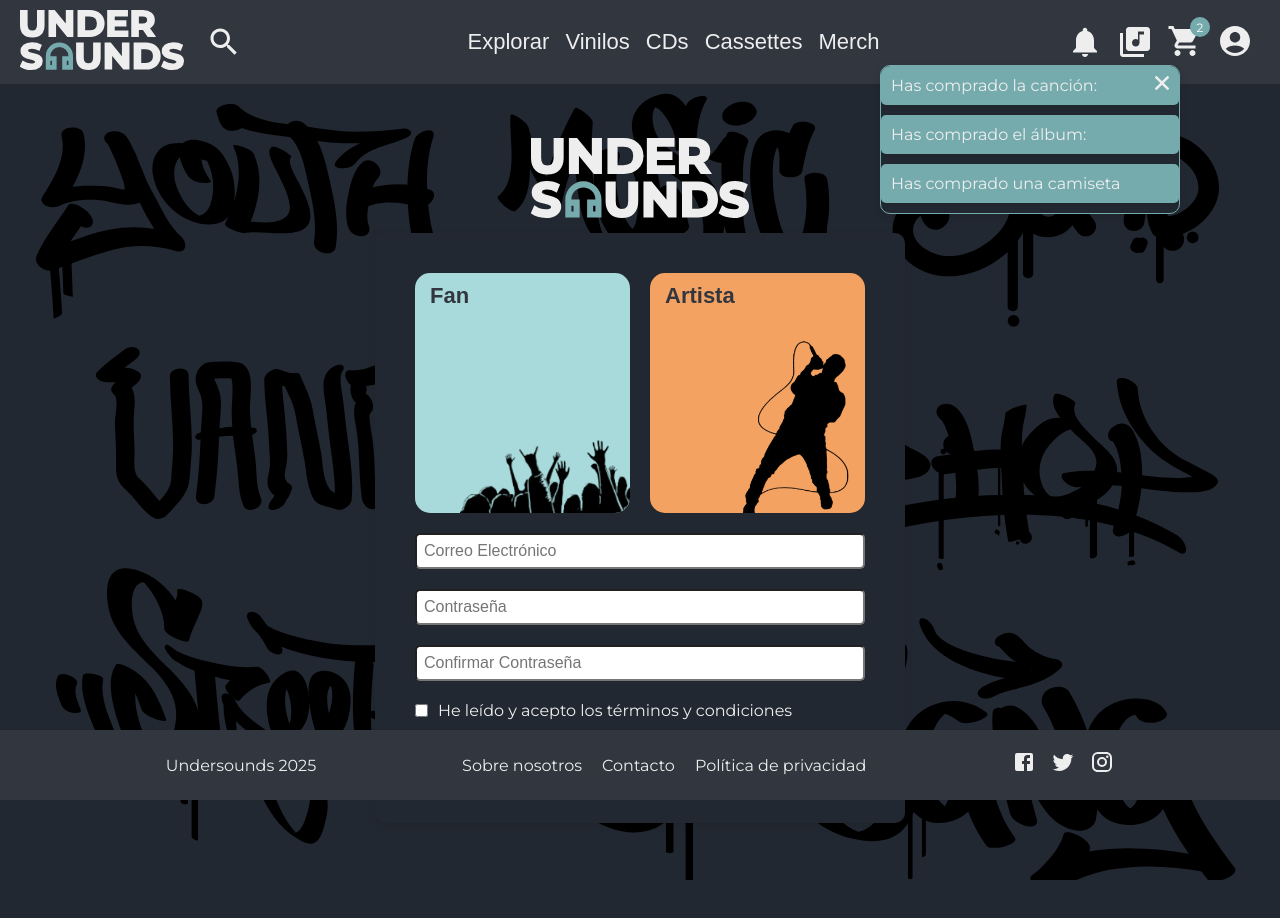
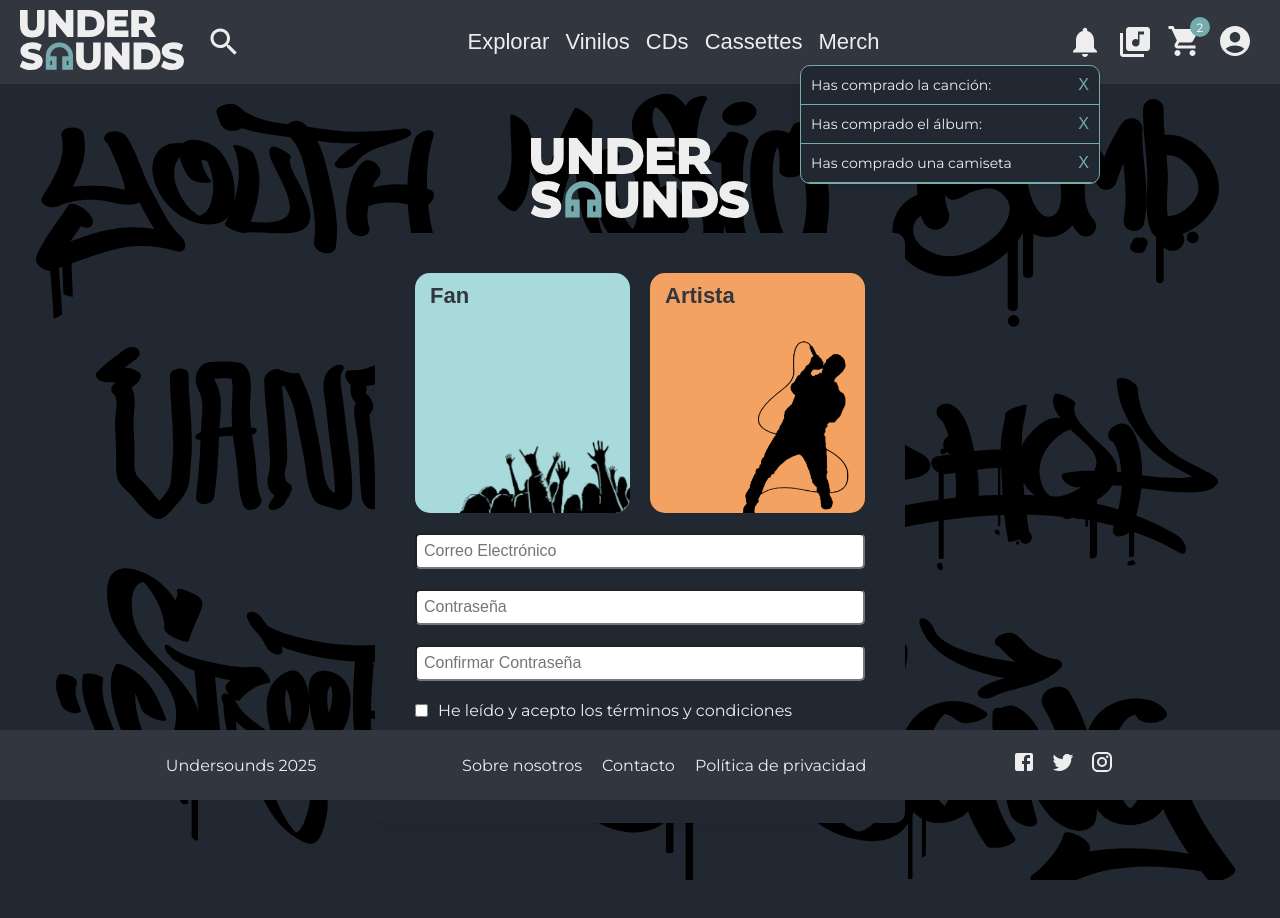
Before and after one commit to abenitezm/undersounds, a Next.js app: page /signup in a window 1280 px wide. Both pictures are taken after a click on the icon 1084 px from the left and 42 px from the top of the page. Shown: the top 918 px of the page. Built offline with nearby package versions, Linux system fonts and the light colour scheme.

Commit message:
Arreglado las notificaciones y el signup

```diff
--- a/src/app/components/DesplegableNoti.tsx
+++ b/src/app/components/DesplegableNoti.tsx
@@ -1,12 +1,11 @@
 'use client';
 import styled from "styled-components";
 import colors from "../colors";
-import Notificación from "./Notificación";
 
 const DropdownContainer = styled.div<{ $isVisible: boolean }>`
     position: absolute;
     top: 65px;
-    right: 100px;
+    right: 180px;
     background-color: ${colors.background};
     border: 1px solid ${colors.primary};
     border-radius: 10px;
@@ -18,6 +17,30 @@ const DropdownContainer = styled.div<{ $isVisible: boolean }>`
     display: ${props => (props.$isVisible ? 'block' : 'none')};
 `;
 
+const NotificaciónContainer = styled.div`
+    display: flex;
+    justify-content: space-between;
+    align-items: center;
+    padding: 10px;
+    border-bottom: 1px solid ${colors.primary};
+`;
+
+const Message = styled.span`
+    color: ${colors.secondary};
+    font-size: 14px;
+`;
+
+const CloseButton = styled.button`
+    background: none;
+    border: none;
+    color: ${colors.primary};
+    font-size: 16px;
+    cursor: pointer;
+
+    &:hover {
+        color: ${colors.secondary};
+    }
+`;
 type NotificacionesDropdownProps = {
     visible: boolean;
     notificaciones: { id: number; message: string }[];
@@ -27,13 +50,18 @@ type NotificacionesDropdownProps = {
 export default function NotificacionesDropdown({ visible, notificaciones, onClose }: NotificacionesDropdownProps) {
     return (
         <DropdownContainer $isVisible={visible}>
-            {notificaciones.map(notificación => (
-                <Notificación
-                    key={notificación.id}
-                    message={notificación.message}
-                    onClose={() => onClose(notificación.id)}
-                />
-            ))}
+            {notificaciones.length > 0 ? (
+                notificaciones.map((notificación) => (
+                    <NotificaciónContainer key={notificación.id}>
+                        <Message>{notificación.message}</Message>
+                        <CloseButton onClick={() => onClose(notificación.id)}>X</CloseButton>
+                    </NotificaciónContainer>
+                ))
+            ) : (
+                <NotificaciónContainer>
+                    <Message>No hay notificaciones</Message>
+                </NotificaciónContainer>
+            )}
         </DropdownContainer>
     );
 }
--- /dev/null
+++ b/src/app/components/ElegirUsu.tsx
@@ -0,0 +1,77 @@
+"use client";
+import React from "react";
+import styled from "styled-components";
+import colors from "../colors";
+import Link from "next/link";
+
+interface ElegirUsuProps {
+  title: string;
+  imageSrc: string;
+  bgColor: string;
+  onClick: () => void; // Add the onClick property
+}
+
+const Button = styled.button`
+  background-color: ${(props) => props.color || colors.secondary};
+  width: 215px;
+  height: 240px;
+  border-radius: 15px;
+  display: flex;
+  align-items: flex-start;
+  justify-content: flex-start;
+  padding: 15px;
+  border: none;
+  cursor: pointer;
+  position: relative;
+  overflow: hidden;
+  transition: background-color 0.3s ease-in-out;
+
+  &:hover {
+    background-color: ${colors.secondary};
+  }
+
+  &:hover .image {
+    transform: scale(1.1);
+  }
+`;
+
+const Title = styled.span`
+  position: absolute;
+  top: 10px;
+  left: 15px;
+  font-size: 22px;
+  font-weight: bold;
+  color: ${colors.tertiary};
+  z-index: 2;
+`;
+
+const Image = styled.img`
+  width: 200px;
+  height: auto;
+  object-fit: cover;
+  position: absolute;
+  bottom: -20px;
+  right: -30px;
+  mix-blend-mode: multiply;
+  display: flex;
+  align-items: center;
+  justify-content: center;
+  overflow: hidden;
+  transition: transform 0.3s ease-in-out;
+`;
+
+const ElegirUsu: React.FC<ElegirUsuProps> = ({
+    title,
+    imageSrc,
+    bgColor,
+    onClick, // Recibe la función onClick
+  }) => {
+    return (
+      <Button color={bgColor} onClick={onClick}> {/* Implementa el evento onClick */}
+        <Title>{title}</Title>
+        <Image className="image" src={imageSrc} alt={title} />
+      </Button>
+    );
+  };
+
+export default ElegirUsu;
--- a/src/app/components/Notificación.tsx
+++ /dev/null
@@ -1,34 +0,0 @@
-'use client';
-import styled from "styled-components";
-import colors from "../colors";
-import CloseIcon from '@mui/icons-material/Close';
-
-const NotificaciónContainer = styled.div`
-    background-color: ${colors.primary};
-    color: ${colors.secondary};
-    padding: 10px;
-    border-radius: 5px;
-    box-shadow: 0 2px 5px rgba(0, 0, 0, 0.1);
-    margin-bottom: 10px;
-`;
-
-const CloseButton = styled(CloseIcon)`
-    position: absolute;
-    top: 5px;
-    right: 5px;
-    cursor: pointer;
-`;
-
-type NotificaciónProps = {
-    message: string;
-    onClose: () => void;
-};
-
-export default function Notificación({ message, onClose }: NotificaciónProps) {
-    return (
-        <NotificaciónContainer>
-            <p>{message}</p>
-            <CloseButton onClick={onClose} />
-        </NotificaciónContainer>
-    );
-}
--- a/src/app/login/page.tsx
+++ b/src/app/login/page.tsx
@@ -75,6 +75,8 @@ export default function Page() {
 
     const manejadorInputs = async() => {
         const emailRegex = /^[^\s@]+@[^\s@]+\.[^\s@]+$/;
+
+
         // Reinicia los errores
         setEmailError(false);
         setPasswordError(false);
--- a/src/app/signup/page.tsx
+++ b/src/app/signup/page.tsx
@@ -3,7 +3,7 @@ import React, { useState } from 'react';
 import styled from 'styled-components';
 import colors from '../colors';
 import PrimaryButton from '../components/PrimaryButton';
-import FancyButton from '../components/FancyButton';
+import ElegirUsu from '../components/ElegirUsu';
 import { toast, ToastContainer } from "react-toastify";
 import Link from 'next/link';
 import { useAuth } from "../components/AuthContext";
@@ -119,7 +119,7 @@ export default function SignupPage() {
                 router.push('/Perfil');
             }
             else if(role === 'artista'){
-                router.push('/artist\ Drake');
+                router.push('/artist/Drake');
             }
         }
     };
@@ -129,17 +129,13 @@ export default function SignupPage() {
             <Logo src="/logo.svg" alt="Logo" />
             <Form onSubmit={handleSubmit}>
                 <Botoneselección>
-                    <FancyButton
+                    <ElegirUsu
                         title="Fan"
                         imageSrc="prettyButtons/fan.png"
                         bgColor={role === 'fan' ? "#28a745" : "#A8DADC"}
-                        onClick={(e) => {
-                            e.preventDefault();
-                            setRole('fan')}
-                    }
-
+                        onClick={() => setRole('fan')}
                     />
-                    <FancyButton
+                    <ElegirUsu
                         title="Artista"
                         imageSrc="prettyButtons/artista.png"
                         bgColor={role === 'artista' ? "#28a745" : "#F4A261"}
```
